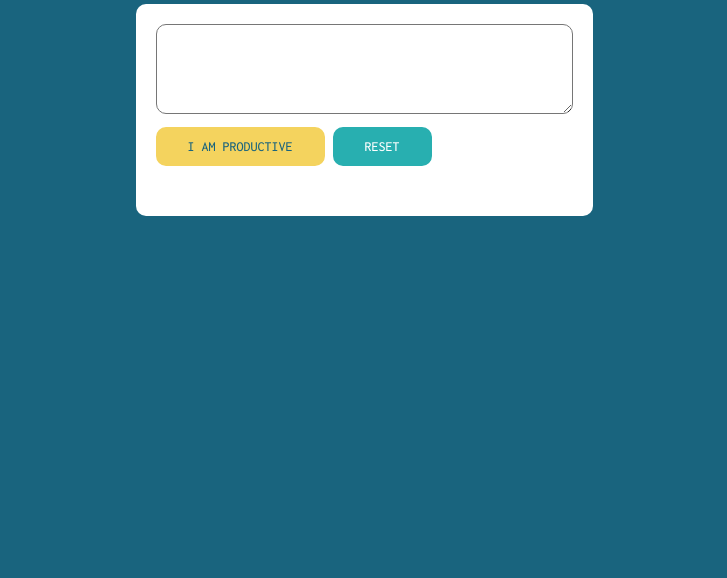
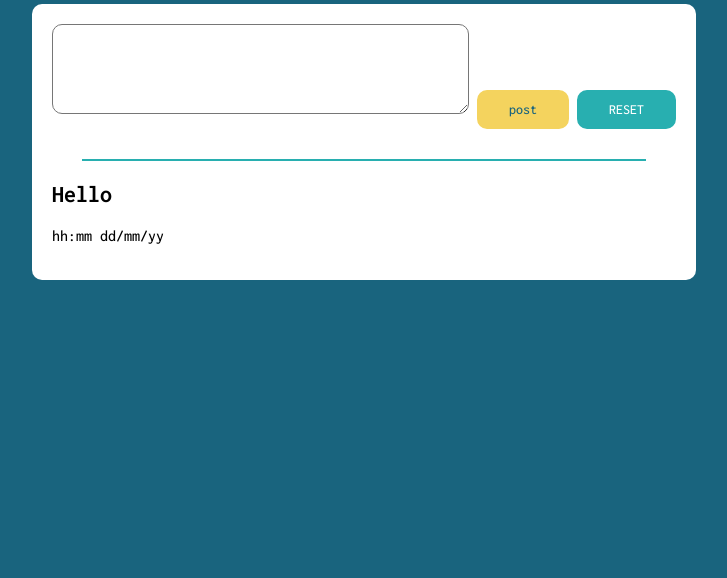
Before and after one commit to bbenbboy/To-do-list, a plain HTML site: page index.html in a window 1280 px wide. Shown: the part 222-800 px from the top of the page, without its empty margins (276-1003 px from the left). Drawn offline with Linux system fonts and the light colour scheme.

Commit message:
Added p for date stamp

```diff
--- a/index.html
+++ b/index.html
@@ -29,18 +29,17 @@
               rows="10"
             ></textarea>
             <p class="alert">Add something!!</p>
-            <br />
-            <button type="submit" class="btn">I AM PRODUCTIVE</button>
+            <button type="submit" class="btn">post</button>
             <button type="reset" class="btn-reset">RESET</button>
           </form>
         </div>
         <div class="type-receiver">
           <div class="text-container">
-            <!-- <hr />
-            <div class="container">
-              <input type="checkbox" name="" id="checkbox" />
+            <hr />
+            <div class="output-container">
               <h1>Hello</h1>
-            </div> -->
+              <p>hh:mm dd/mm/yy</p>
+            </div>
           </div>
         </div>
       </div>
```
